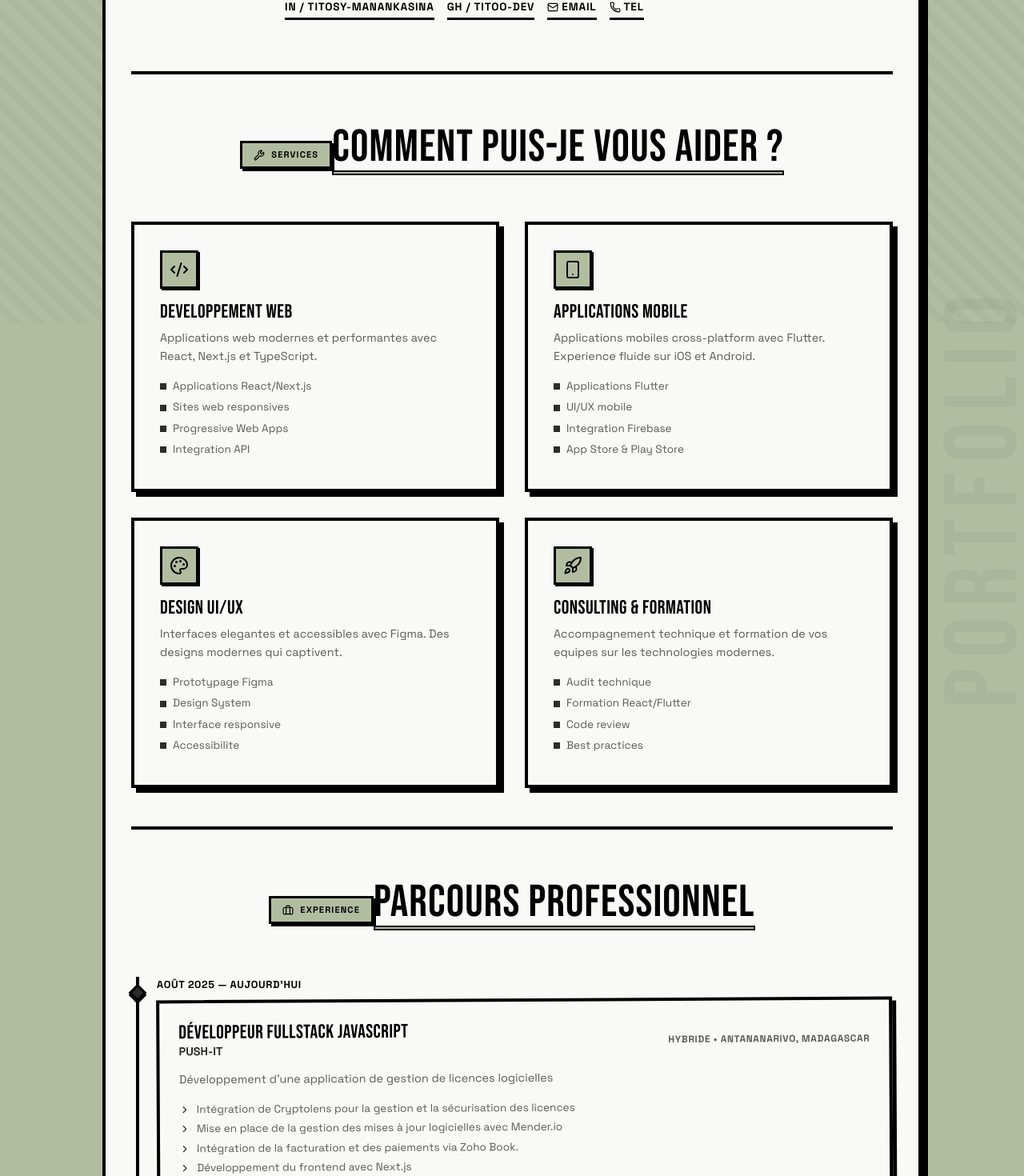
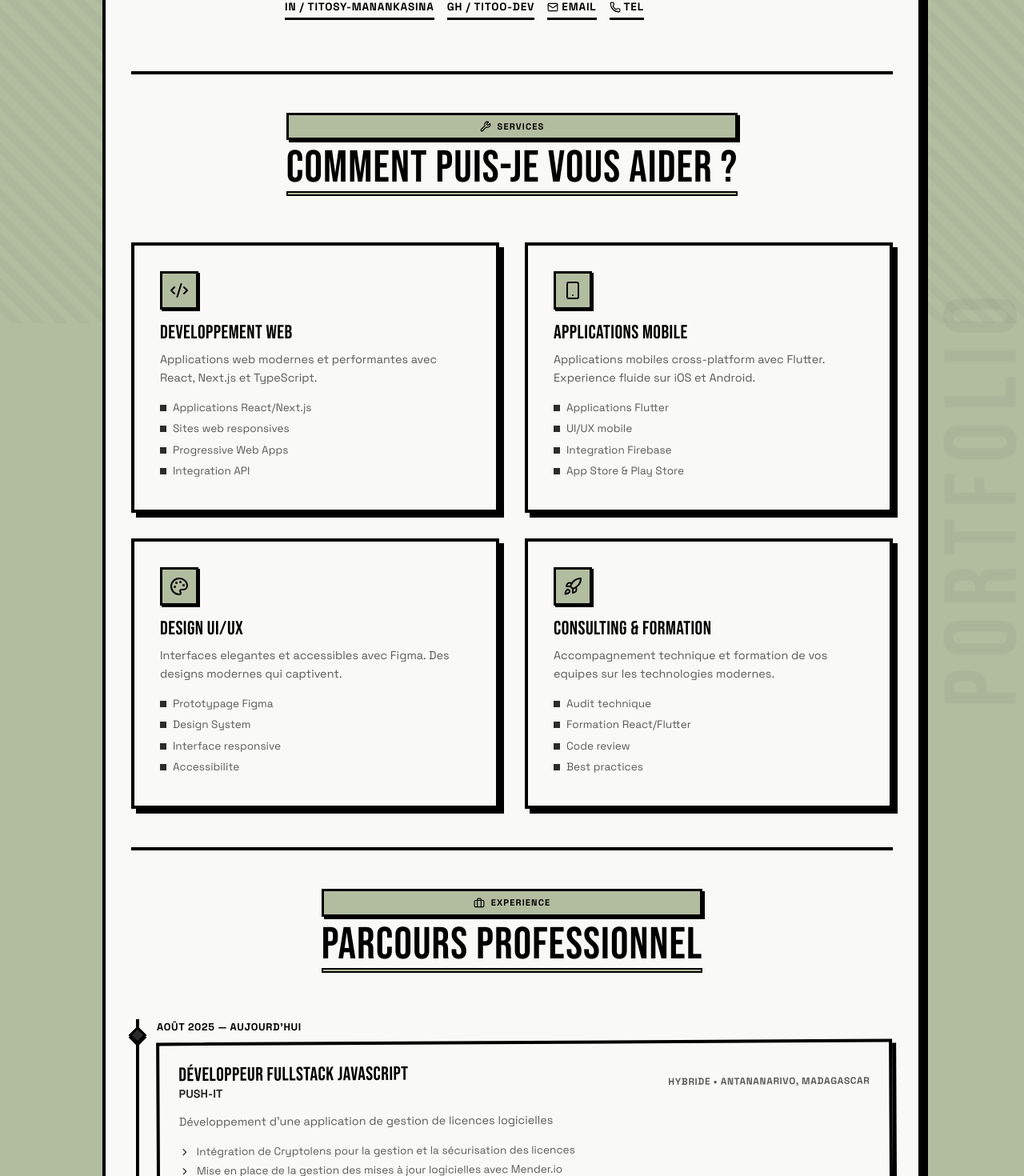
Before and after one commit to titoo-dev/titoo-portfolio, a Next.js app: page / in a window 1280 px wide. Shown: the part 396-1866 px from the top of the page at 80% size. Built offline with nearby package versions, Linux system fonts and the light colour scheme.

Commit message:
Fix section title alignment: stretch badge to match h2 width

```diff
--- a/app/page.tsx
+++ b/app/page.tsx
@@ -400,10 +400,12 @@ export default function BrutalismPage() {
               whileInView={{ opacity: 1, y: 0 }}
               viewport={{ once: true }}
             >
+              <div style={{ display: "inline-flex", flexDirection: "column", alignItems: "stretch" }}>
                 <span
                   style={{
-                  display: "inline-flex",
+                    display: "flex",
                     alignItems: "center",
+                    justifyContent: "center",
                     gap: 8,
                     background: "#B2BDA0",
                     color: "#000000",
@@ -426,11 +428,13 @@ export default function BrutalismPage() {
                     lineHeight: 1,
                     textTransform: "uppercase",
                     color: "#000000",
-                  marginTop: "1rem",
+                    marginTop: "0.5rem",
+                    display: "block",
                   }}
                 >
                   Comment puis-je vous aider ?
                 </h2>
+              </div>
             </motion.div>
 
             <div className="grid grid-cols-1 md:grid-cols-2 gap-8">
@@ -543,10 +547,12 @@ export default function BrutalismPage() {
               whileInView={{ opacity: 1, y: 0 }}
               viewport={{ once: true }}
             >
+              <div style={{ display: "inline-flex", flexDirection: "column", alignItems: "stretch" }}>
                 <span
                   style={{
-                  display: "inline-flex",
+                    display: "flex",
                     alignItems: "center",
+                    justifyContent: "center",
                     gap: 8,
                     background: "#B2BDA0",
                     color: "#000000",
@@ -569,11 +575,13 @@ export default function BrutalismPage() {
                     lineHeight: 1,
                     textTransform: "uppercase",
                     color: "#000000",
-                  marginTop: "1rem",
+                    marginTop: "0.5rem",
+                    display: "block",
                   }}
                 >
                   Parcours professionnel
                 </h2>
+              </div>
             </motion.div>
 
             {/* Timeline */}
@@ -809,10 +817,12 @@ export default function BrutalismPage() {
               whileInView={{ opacity: 1, y: 0 }}
               viewport={{ once: true }}
             >
+              <div style={{ display: "inline-flex", flexDirection: "column", alignItems: "stretch" }}>
                 <span
                   style={{
-                  display: "inline-flex",
+                    display: "flex",
                     alignItems: "center",
+                    justifyContent: "center",
                     gap: 8,
                     background: "#B2BDA0",
                     color: "#000000",
@@ -835,11 +845,13 @@ export default function BrutalismPage() {
                     lineHeight: 1,
                     textTransform: "uppercase",
                     color: "#000000",
-                  marginTop: "1rem",
+                    marginTop: "0.5rem",
+                    display: "block",
                   }}
                 >
                   Realisations
                 </h2>
+              </div>
             </motion.div>
 
             <div className="grid grid-cols-1 md:grid-cols-2 gap-8">
@@ -1052,10 +1064,12 @@ export default function BrutalismPage() {
               whileInView={{ opacity: 1, y: 0 }}
               viewport={{ once: true }}
             >
+              <div style={{ display: "inline-flex", flexDirection: "column", alignItems: "stretch" }}>
                 <span
                   style={{
-                  display: "inline-flex",
+                    display: "flex",
                     alignItems: "center",
+                    justifyContent: "center",
                     gap: 8,
                     background: "#B2BDA0",
                     color: "#000000",
@@ -1078,11 +1092,13 @@ export default function BrutalismPage() {
                     lineHeight: 1,
                     textTransform: "uppercase",
                     color: "#000000",
-                  marginTop: "1rem",
+                    marginTop: "0.5rem",
+                    display: "block",
                   }}
                 >
                   Technologies & Outils
                 </h2>
+              </div>
             </motion.div>
 
             <div className="flex flex-wrap justify-center gap-4">
```
Lines whose indentation alone changed are shown as unchanged.
